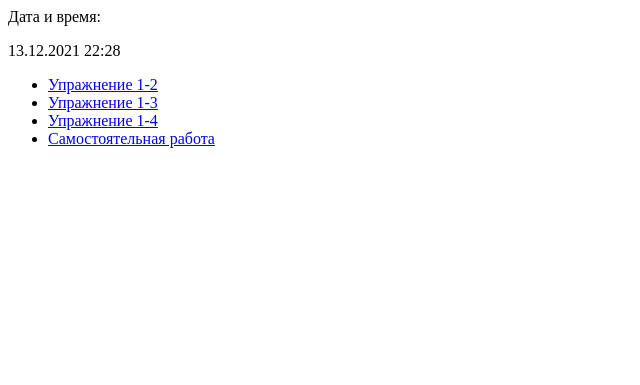
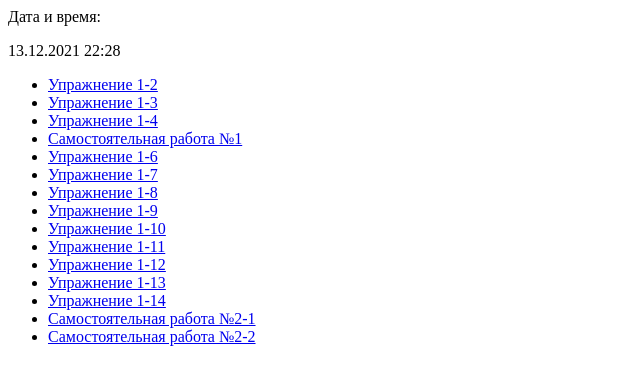
Before and after one commit to PupkovEgor/InternetProgram, a PHP site: page / in a window 1280 px wide. Shown: the top 385 px of the page, without its empty margins (0-640 px from the left). Run offline with PHP 8.4, Linux system fonts and the light colour scheme.

Commit message:
Update index.php

```diff
--- a/LR1/index.php
+++ b/LR1/index.php
@@ -8,4 +8,15 @@
   <li><a href="http://pupkov/WWW/lab-1-1.php">Упражнение 1-2</a></li>
   <li><a href="http://pupkov/WWW/lab-1-2.php">Упражнение 1-3</a></li>
   <li><a href="http://pupkov/WWW/lab-1-3.php">Упражнение 1-4</a></li>
-  <li><a href="http://pupkov/WWW/lab-1-5.php">Самостоятельная работа</a></li>
+  <li><a href="http://pupkov/WWW/lab-1-5.php">Самостоятельная работа №1</a></li>
+  <li><a href="http://pupkov/WWW/lab-2-1.php">Упражнение 1-6</a></li>
+  <li><a href="http://pupkov/WWW/lab-2-2.php">Упражнение 1-7</a></li>
+  <li><a href="http://pupkov/WWW/lab-2-3.php">Упражнение 1-8</a></li>
+  <li><a href="http://pupkov/WWW/lab-2-4.php">Упражнение 1-9</a></li>
+  <li><a href="http://pupkov/WWW/lab-2-5.php">Упражнение 1-10</a></li>
+  <li><a href="http://pupkov/WWW/lab-2-6.php">Упражнение 1-11</a></li>
+  <li><a href="http://pupkov/WWW/lab-2-7.php">Упражнение 1-12</a></li>
+  <li><a href="http://pupkov/WWW/lab-2-8.php">Упражнение 1-13</a></li>
+  <li><a href="http://pupkov/WWW/lab-2-9.php">Упражнение 1-14</a></li>
+  <li><a href="http://pupkov/WWW/lab-2-10.php">Самостоятельная работа №2-1</a></li>
+  <li><a href="http://pupkov/WWW/lab-2-11.php">Самостоятельная работа №2-2</a></li>
```
